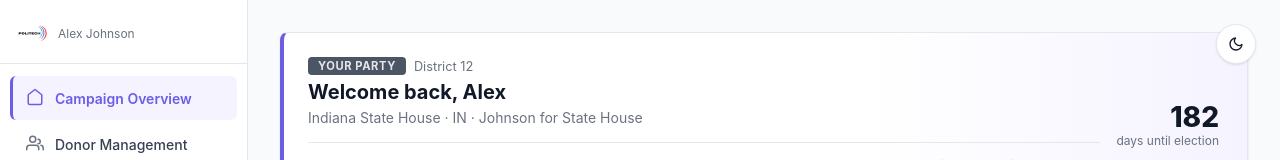
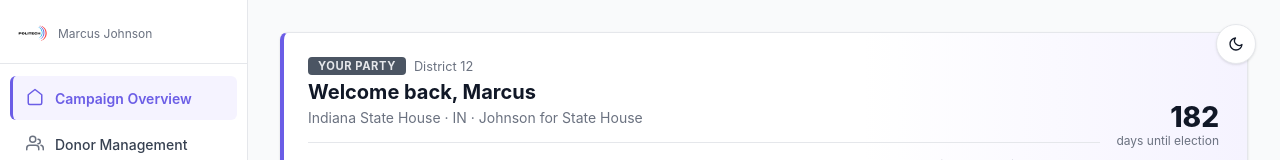
Before and after one commit to TyoshiChikayama-Jackson/politician-side-politechllc, a React (Vite) app: page / in a window 1280 px wide. Shown: the top 160 px of the page. Built offline with nearby package versions, Linux system fonts and the light colour scheme.

Commit message:
demo: restore first name to Marcus in demo profile

```diff
--- a/src/data/politicianData.ts
+++ b/src/data/politicianData.ts
@@ -22,14 +22,14 @@ import type {
 
 export const demoPolitician: PoliticianProfile = {
   id: 'pol-001',
-  name: 'Alex Johnson',
+  name: 'Marcus Johnson',
   office: 'Indiana State House',
   district: 'District 12',
   party: 'Your Party',
   state: 'IN',
   bio: 'Lifelong Hoosier committed to expanding access to education, strengthening our small business community, and building safer neighborhoods across District 12.',
   website: 'https://johnsonforstateouse.com',
-  twitterHandle: '@AlexJohnsonIN',
+  twitterHandle: '@MarcusJohnsonIN',
   facebookUrl: 'https://facebook.com/johnsonforstatehouse',
   campaignName: 'Johnson for State House',
   treasurerName: 'Sandra K. Moore',
@@ -495,7 +495,7 @@ export const demoContributions: Contribution[] = [
     complianceStatus: 'compliant',
     refundStatus: 'none',
     prohibitedSourceAcknowledged: true,
-    auditLog: [{ timestamp: '2024-04-18T18:00:00Z', user: 'Alex Johnson', action: 'created', details: 'In-kind catering contribution recorded' }],
+    auditLog: [{ timestamp: '2024-04-18T18:00:00Z', user: 'Marcus Johnson', action: 'created', details: 'In-kind catering contribution recorded' }],
   },
   {
     id: 'con-005',
@@ -593,14 +593,14 @@ export const demoContributions: Contribution[] = [
 // ─── Demo Expenses (10 across categories) ────────────────────────────────────
 
 export const demoExpenses: Expense[] = [
-  { id: 'exp-001', vendor: 'Indy Digital Media', amount: 4200, category: 'Advertising', date: '2024-03-01', paymentMethod: 'card', approvalStatus: 'approved', approvedBy: 'Alex Johnson', memo: 'Digital ad campaign - March push' },
-  { id: 'exp-002', vendor: 'Campaign Staff - Payroll', amount: 6500, category: 'Staff', date: '2024-04-01', paymentMethod: 'wire', approvalStatus: 'approved', approvedBy: 'Alex Johnson', memo: 'April payroll - 2 FTE campaign staff' },
+  { id: 'exp-001', vendor: 'Indy Digital Media', amount: 4200, category: 'Advertising', date: '2024-03-01', paymentMethod: 'card', approvalStatus: 'approved', approvedBy: 'Marcus Johnson', memo: 'Digital ad campaign - March push' },
+  { id: 'exp-002', vendor: 'Campaign Staff - Payroll', amount: 6500, category: 'Staff', date: '2024-04-01', paymentMethod: 'wire', approvalStatus: 'approved', approvedBy: 'Marcus Johnson', memo: 'April payroll - 2 FTE campaign staff' },
   { id: 'exp-003', vendor: 'Midwest Print Shop', amount: 1800, category: 'Printing', date: '2024-02-15', paymentMethod: 'check', approvalStatus: 'approved', approvedBy: 'Sandra Moore', memo: 'Yard signs and door hangers - 500 units' },
-  { id: 'exp-004', vendor: 'United Airlines', amount: 620, category: 'Travel', date: '2024-04-10', paymentMethod: 'card', approvalStatus: 'approved', approvedBy: 'Alex Johnson', memo: 'Trip to DC for policy conference' },
-  { id: 'exp-005', vendor: 'Crowne Plaza Indianapolis', amount: 2400, category: 'Events', date: '2024-04-18', paymentMethod: 'card', approvalStatus: 'approved', approvedBy: 'Alex Johnson', memo: 'Spring fundraiser venue rental' },
+  { id: 'exp-004', vendor: 'United Airlines', amount: 620, category: 'Travel', date: '2024-04-10', paymentMethod: 'card', approvalStatus: 'approved', approvedBy: 'Marcus Johnson', memo: 'Trip to DC for policy conference' },
+  { id: 'exp-005', vendor: 'Crowne Plaza Indianapolis', amount: 2400, category: 'Events', date: '2024-04-18', paymentMethod: 'card', approvalStatus: 'approved', approvedBy: 'Marcus Johnson', memo: 'Spring fundraiser venue rental' },
   { id: 'exp-006', vendor: 'ActBlue Technologies', amount: 340, category: 'Technology', date: '2024-01-31', paymentMethod: 'card', approvalStatus: 'approved', approvedBy: 'Sandra Moore', memo: 'Monthly online fundraising platform fee' },
   { id: 'exp-007', vendor: 'Office Depot', amount: 280, category: 'Office', date: '2024-03-20', paymentMethod: 'card', approvalStatus: 'approved', approvedBy: 'Sandra Moore', memo: 'Office supplies for campaign HQ' },
-  { id: 'exp-008', vendor: 'Capitol Strategic Consulting', amount: 3500, category: 'Consulting', date: '2024-02-28', paymentMethod: 'check', approvalStatus: 'approved', approvedBy: 'Alex Johnson', memo: 'Political strategy consulting - Q1' },
+  { id: 'exp-008', vendor: 'Capitol Strategic Consulting', amount: 3500, category: 'Consulting', date: '2024-02-28', paymentMethod: 'check', approvalStatus: 'approved', approvedBy: 'Marcus Johnson', memo: 'Political strategy consulting - Q1' },
   { id: 'exp-009', vendor: 'Facebook Ads', amount: 1100, category: 'Advertising', date: '2024-04-22', paymentMethod: 'card', approvalStatus: 'pending', memo: 'Targeted social media ads - District 12 zip codes' },
   { id: 'exp-010', vendor: 'Zoom Communications', amount: 150, category: 'Technology', date: '2024-04-01', paymentMethod: 'card', approvalStatus: 'approved', approvedBy: 'Sandra Moore', memo: 'Monthly video conferencing subscription' },
 ];
@@ -884,7 +884,7 @@ export const demoAds: AdCampaign[] = [
     platform: 'Facebook',
     goal: 'Fundraising',
     targetAudience: 'District 12 voters and independents, ages 35-65, homeowners',
-    keyMessage: 'Alex Johnson is fighting for District 12 — support his campaign today',
+    keyMessage: 'Marcus Johnson is fighting for District 12 — support his campaign today',
     tone: 'Hopeful',
     status: 'active',
     createdAt: '2024-04-01',
@@ -898,7 +898,7 @@ export const demoAds: AdCampaign[] = [
         id: 'var-001a',
         label: 'Variant A — Community Focus',
         headline: 'Fighting for District 12 Families',
-        body: 'Alex Johnson has delivered for our community — affordable housing, better schools, and healthcare access. Help him keep fighting. Every dollar counts.',
+        body: 'Marcus Johnson has delivered for our community — affordable housing, better schools, and healthcare access. Help him keep fighting. Every dollar counts.',
         cta: 'Donate Now',
         charCount: 180,
       },
@@ -914,7 +914,7 @@ export const demoAds: AdCampaign[] = [
         id: 'var-001c',
         label: 'Variant C — Urgency',
         headline: "Don't Let Progress Stop Here",
-        body: 'The work isn\'t done. Alex Johnson is in a tight race — and every contribution before June 30 is matched. Give today.',
+        body: 'The work isn\'t done. Marcus Johnson is in a tight race — and every contribution before June 30 is matched. Give today.',
         cta: 'Double My Impact',
         charCount: 154,
       },
@@ -925,7 +925,7 @@ export const demoAds: AdCampaign[] = [
     name: 'Voter Outreach — Google Search',
     platform: 'Google',
     goal: 'Voter Outreach',
-    targetAudience: 'Marion County registered voters searching for Alex Johnson or District 12',
+    targetAudience: 'Marion County registered voters searching for Marcus Johnson or District 12',
     keyMessage: 'Connect voters to marcusalexjohnson-d12.com and policy information',
     tone: 'Professional',
     status: 'active',
@@ -939,8 +939,8 @@ export const demoAds: AdCampaign[] = [
       {
         id: 'var-002a',
         label: 'Variant A — Name Recognition',
-        headline: 'Alex Johnson — Indiana House D-12',
-        body: 'Your State Representative fighting for affordable housing, better schools, and healthcare. Learn where Alex stands on the issues.',
+        headline: 'Marcus Johnson — Indiana House D-12',
+        body: 'Your State Representative fighting for affordable housing, better schools, and healthcare. Learn where Marcus stands on the issues.',
         cta: 'View Issues',
         charCount: 172,
       },
@@ -948,15 +948,15 @@ export const demoAds: AdCampaign[] = [
         id: 'var-002b',
         label: 'Variant B — Issues',
         headline: 'Healthcare, Housing & Schools — District 12',
-        body: 'Representative Alex Johnson is your voice at the Statehouse. See his record, read his positions, and get involved.',
+        body: 'Representative Marcus Johnson is your voice at the Statehouse. See his record, read his positions, and get involved.',
         cta: 'Learn More',
         charCount: 155,
       },
       {
         id: 'var-002c',
         label: 'Variant C — Get Out The Vote',
-        headline: 'Vote Alex Johnson — Nov 3',
-        body: 'Re-elect Alex Johnson to the Indiana State House. Proven results, District 12 first.',
+        headline: 'Vote Marcus Johnson — Nov 3',
+        body: 'Re-elect Marcus Johnson to the Indiana State House. Proven results, District 12 first.',
         cta: 'Get Involved',
         charCount: 131,
       },
@@ -978,7 +978,7 @@ export const demoAds: AdCampaign[] = [
         id: 'var-003a',
         label: 'Variant A — Youth Turnout',
         headline: 'Your District. Your Vote.',
-        body: 'November 3rd. Polls open 6am–6pm. Alex Johnson is on the ballot and fighting for YOU. Tag a friend who needs to vote.',
+        body: 'November 3rd. Polls open 6am–6pm. Marcus Johnson is on the ballot and fighting for YOU. Tag a friend who needs to vote.',
         cta: 'Register Now',
         charCount: 152,
       },
@@ -986,7 +986,7 @@ export const demoAds: AdCampaign[] = [
         id: 'var-003b',
         label: 'Variant B — Issues-Driven',
         headline: 'Schools. Housing. Healthcare.',
-        body: 'These issues are on the ballot. Alex Johnson has a plan — but only if we show up. November 3rd. Every vote counts.',
+        body: 'These issues are on the ballot. Marcus Johnson has a plan — but only if we show up. November 3rd. Every vote counts.',
         cta: 'Find My Polling Place',
         charCount: 158,
       },
@@ -994,7 +994,7 @@ export const demoAds: AdCampaign[] = [
         id: 'var-003c',
         label: 'Variant C — Social Proof',
         headline: '2,400 District 12 Neighbors Already Voted',
-        body: 'Early voting is open. Join your neighbors who are making their voice heard. Vote Alex Johnson for State House D-12.',
+        body: 'Early voting is open. Join your neighbors who are making their voice heard. Vote Marcus Johnson for State House D-12.',
         cta: 'Vote Early',
         charCount: 163,
       },
--- a/src/pages/politician/PoliticianAds.tsx
+++ b/src/pages/politician/PoliticianAds.tsx
@@ -237,7 +237,7 @@ function AdCreator({ onSave, onCancel }: { onSave: (ad: AdCampaign) => void; onC
           id: `var-${Date.now()}-a`,
           label: 'Variant A — Community',
           headline: 'Fighting for District 12 Families',
-          body: `Alex Johnson has delivered real results for our community. ${form.keyMessage || 'Support his campaign today and help us finish what we started.'}`,
+          body: `Marcus Johnson has delivered real results for our community. ${form.keyMessage || 'Support his campaign today and help us finish what we started.'}`,
           cta: form.goal === 'Fundraising' ? 'Donate Now' : form.goal === 'GOTV' ? 'Vote Today' : 'Learn More',
           charCount: 0,
         },
@@ -245,7 +245,7 @@ function AdCreator({ onSave, onCancel }: { onSave: (ad: AdCampaign) => void; onC
           id: `var-${Date.now()}-b`,
           label: 'Variant B — Issues',
           headline: 'Real Results for Real Hoosiers',
-          body: `Healthcare. Schools. Affordable housing. Alex Johnson has fought for every one of these issues — and needs your support to keep going.`,
+          body: `Healthcare. Schools. Affordable housing. Marcus Johnson has fought for every one of these issues — and needs your support to keep going.`,
           cta: form.goal === 'Fundraising' ? 'Support Our Campaign' : form.goal === 'GOTV' ? 'Make Your Voice Heard' : 'Get Involved',
           charCount: 0,
         },
@@ -253,7 +253,7 @@ function AdCreator({ onSave, onCancel }: { onSave: (ad: AdCampaign) => void; onC
           id: `var-${Date.now()}-c`,
           label: 'Variant C — Urgency',
           headline: "Don't Let Progress Stop Here",
-          body: `The work isn't done in District 12. Alex Johnson is counting on you. ${form.goal === 'Fundraising' ? 'Every dollar makes a difference before the deadline.' : 'Every vote matters on Election Day.'}`,
+          body: `The work isn't done in District 12. Marcus Johnson is counting on you. ${form.goal === 'Fundraising' ? 'Every dollar makes a difference before the deadline.' : 'Every vote matters on Election Day.'}`,
           cta: form.goal === 'Fundraising' ? 'Double My Impact' : form.goal === 'GOTV' ? 'Vote Now' : 'Take Action',
           charCount: 0,
         },
--- a/src/pages/politician/PoliticianCommunications.tsx
+++ b/src/pages/politician/PoliticianCommunications.tsx
@@ -105,7 +105,7 @@ export function PoliticianCommunications() {
       const data = await res.json();
       setBlastBody(data.draft);
     } catch {
-      setBlastBody(`Dear Valued Supporter,\n\nThank you for your continued engagement with our campaign. I wanted to reach out personally to update you on ${blastSubject || 'important issues facing our district'}.\n\nAs your representative, I am committed to fighting for the values and priorities that matter most to District 12. Your support makes this work possible.\n\nThank you for standing with us.\n\nIn service,\nAlex Johnson\nIndiana State House, District 12`);
+      setBlastBody(`Dear Valued Supporter,\n\nThank you for your continued engagement with our campaign. I wanted to reach out personally to update you on ${blastSubject || 'important issues facing our district'}.\n\nAs your representative, I am committed to fighting for the values and priorities that matter most to District 12. Your support makes this work possible.\n\nThank you for standing with us.\n\nIn service,\nMarcus Johnson\nIndiana State House, District 12`);
     } finally {
       setAiDraftLoading(false);
     }
```
